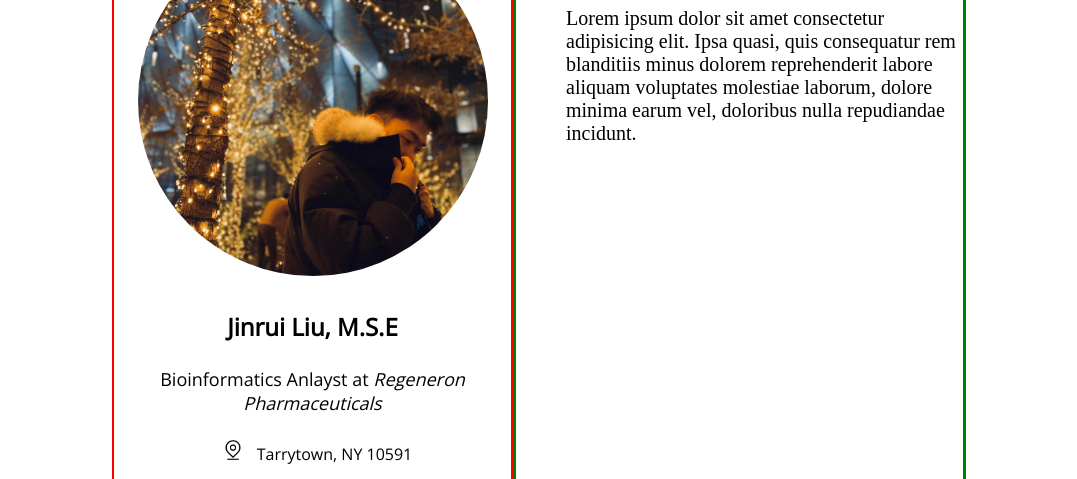
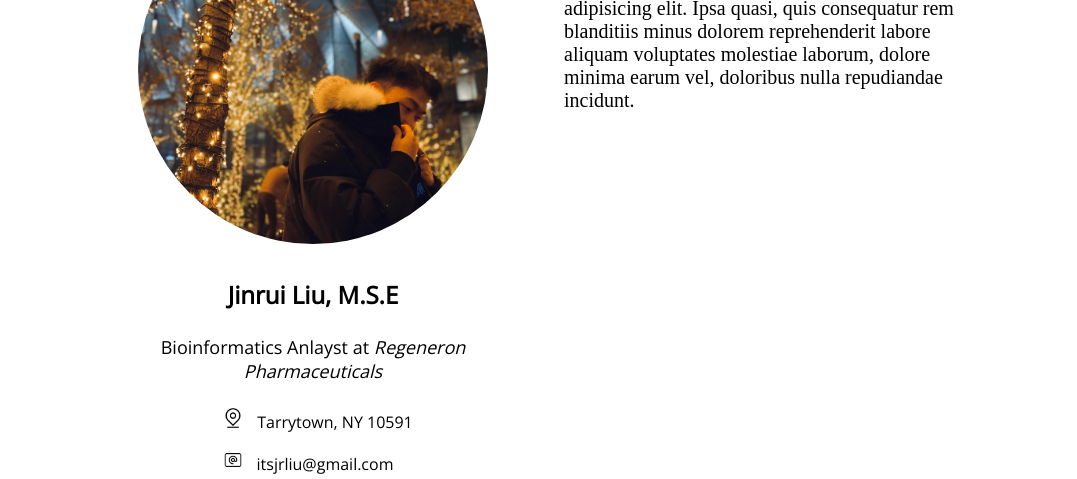
Before and after one commit to jinrui6/jinruiliu, a plain HTML site: page index.html in a window 1280 px wide. Shown: the part 274-753 px from the top of the page, without its empty margins (101-1178 px from the left). Drawn offline with nearby package versions, Linux system fonts and the light colour scheme; files whose address does not match are found by name; a web font is replaced by a local one.

Commit message:
Update padding to display all content on homepage

```diff
--- a/assets/css/style.css
+++ b/assets/css/style.css
@@ -48,17 +48,17 @@
 .content {
   max-width: 2000px;
   display: flex;
-  /* border: 2px solid blue; */
+  /*border: 2px solid blue;*/
   margin: auto;
   justify-content: center;
 }
 
 .contact-container {
   flex: 1;
-  padding-top: 50px;
-  border: 2px solid red;
+  padding-top: 20px;
+  /*border: 2px solid red;*/
   margin-left: 205px;
-  max-width: 400px;
+  max-width: 500px;
 }
 
 #avatar {
@@ -69,7 +69,6 @@
   position: relative;
   width: 100%;
   max-width: 350px;
-  height: auto;
   border-radius: 50%;
   display: block;
   margin: auto;
@@ -213,12 +212,12 @@
 
 /*------- aboutme: bio -------*/
 .bio {
-  border: 3px solid green; /* ruler */
+  /*border: 3px solid green; /* ruler */
   width: 40%;
   margin-right: 205px;
   flex: 1;
-  max-width: 400px;;
-  padding-top: 50px;
+  max-width: 500px;;
+  padding-top: 20px;
   padding-left: 50px;
 }
 
```
